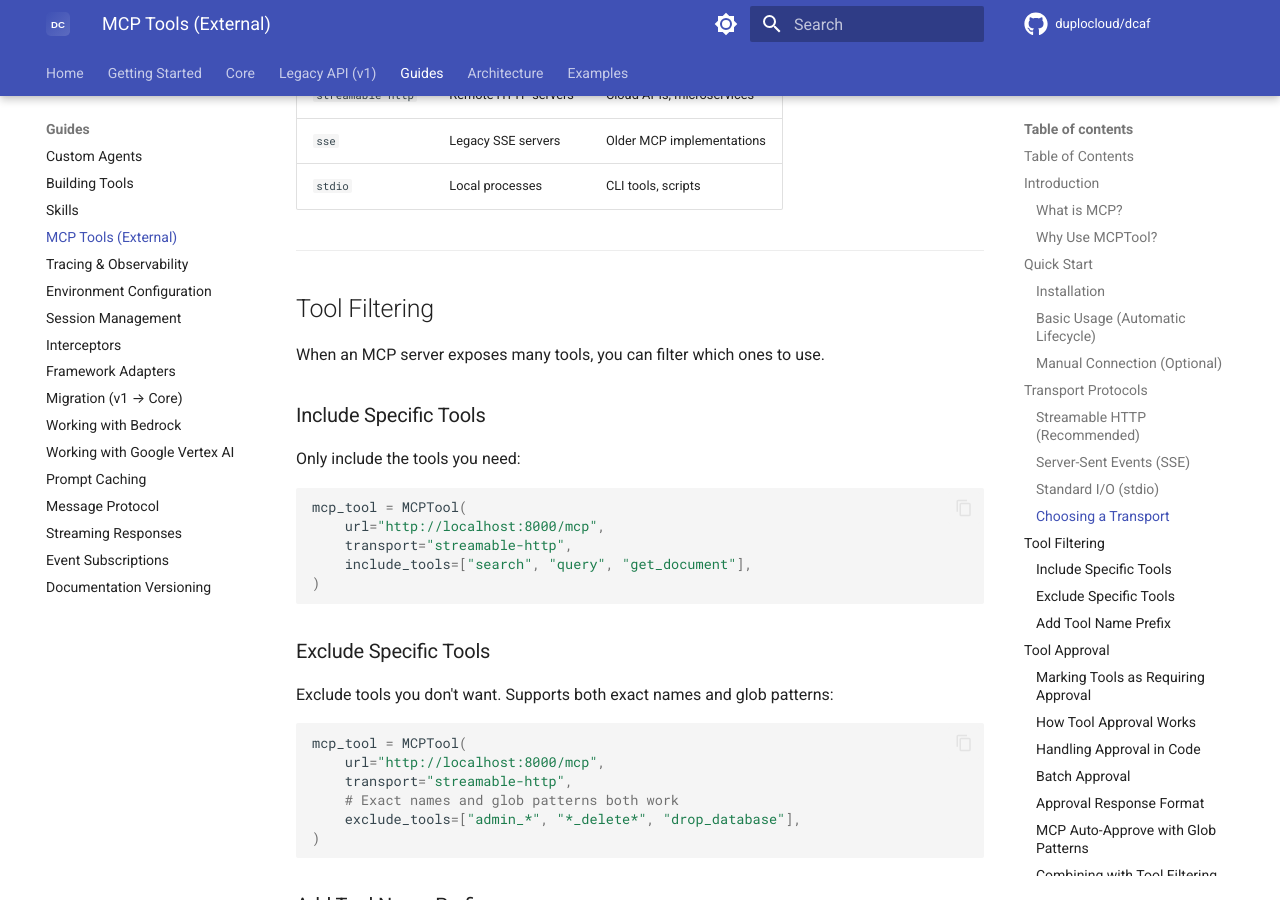
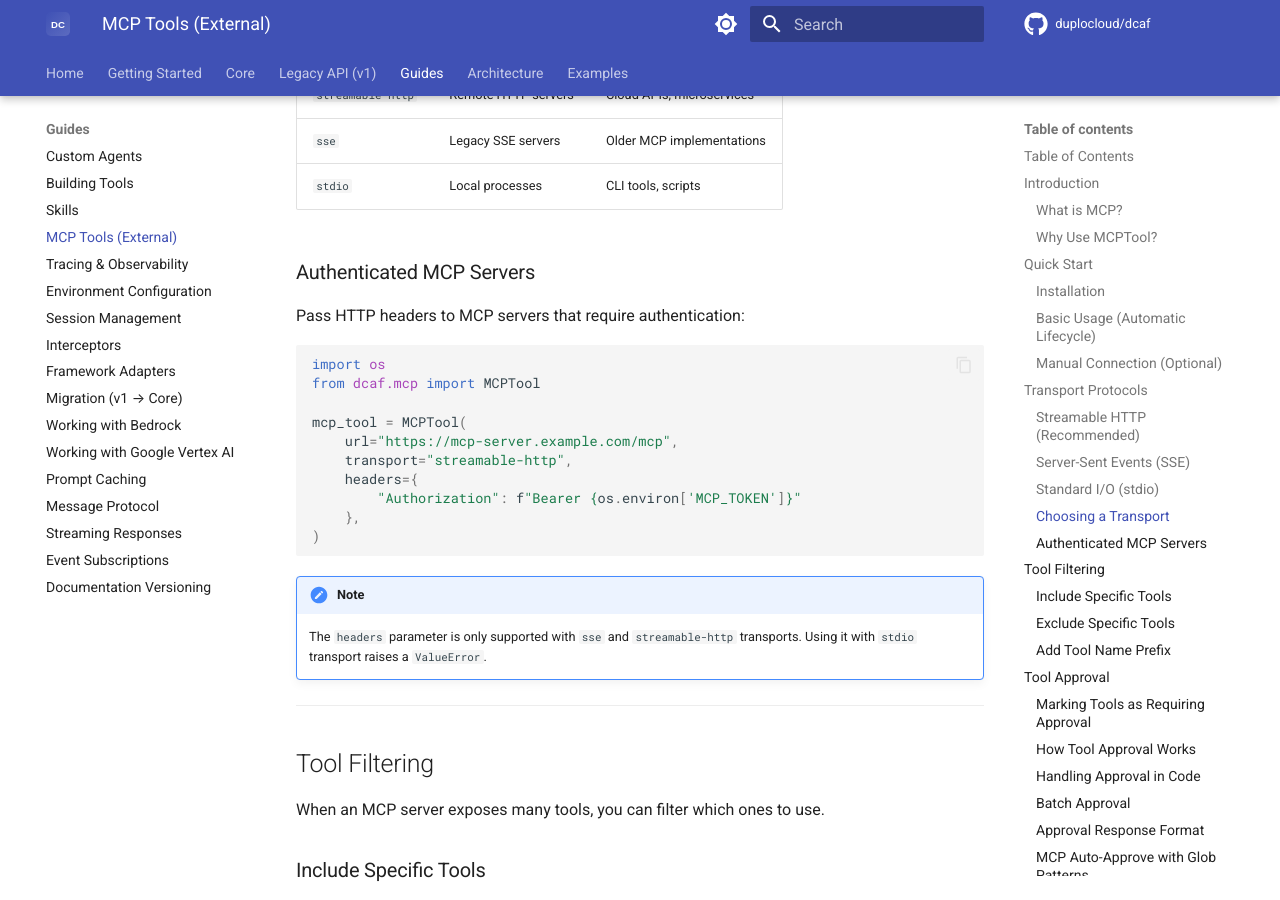
Before and after one commit to duplocloud/dcaf, an MkDocs documentation site: the page built from docs/guides/mcp-tools.md, in a window 1280 px wide and 900 px high, scrolled down 3756 px. Built offline with MkDocs 1.6.1 and Material for MkDocs 9.7.7, drawn with Linux system fonts in a browser that asks for light colours; comment, search, counter and statistics services are not loaded; some of the changed text lies outside the part shown.

Commit message:
docs(mcp): add headers usage example and API reference
Co-Authored-By: Claude Opus 4.5 <noreply@anthropic.com>

````diff
--- a/docs/guides/mcp-tools.md
+++ b/docs/guides/mcp-tools.md
@@ -158,6 +158,27 @@ Use stdio when:
 | `streamable-http` | Remote HTTP servers | Cloud APIs, microservices |
 | `sse` | Legacy SSE servers | Older MCP implementations |
 | `stdio` | Local processes | CLI tools, scripts |
+
+### Authenticated MCP Servers
+
+Pass HTTP headers to MCP servers that require authentication:
+
+```python
+import os
+from dcaf.mcp import MCPTool
+
+mcp_tool = MCPTool(
+    url="https://mcp-server.example.com/mcp",
+    transport="streamable-http",
+    headers={
+        "Authorization": f"Bearer {os.environ['MCP_TOKEN']}"
+    },
+)
+```
+
+!!! note
+    The `headers` parameter is only supported with `sse` and `streamable-http` transports.
+    Using it with `stdio` transport raises a `ValueError`.
 
 ---
 
@@ -1083,6 +1105,7 @@ class MCPTool:
 | `auto_approve_tools` | `List[str]` | Glob patterns for tools that execute without approval |
 | `pre_hook` | `Callable` | Function called before each tool execution |
 | `post_hook` | `Callable` | Function called after each tool execution |
+| `headers` | `Dict[str, str]` | HTTP headers to send with every MCP request (HTTP transports only) |
 
 ### Properties
 
````
Also changed, not shown: other parts of docs/guides/mcp-tools.md (+1 -0 lines).
